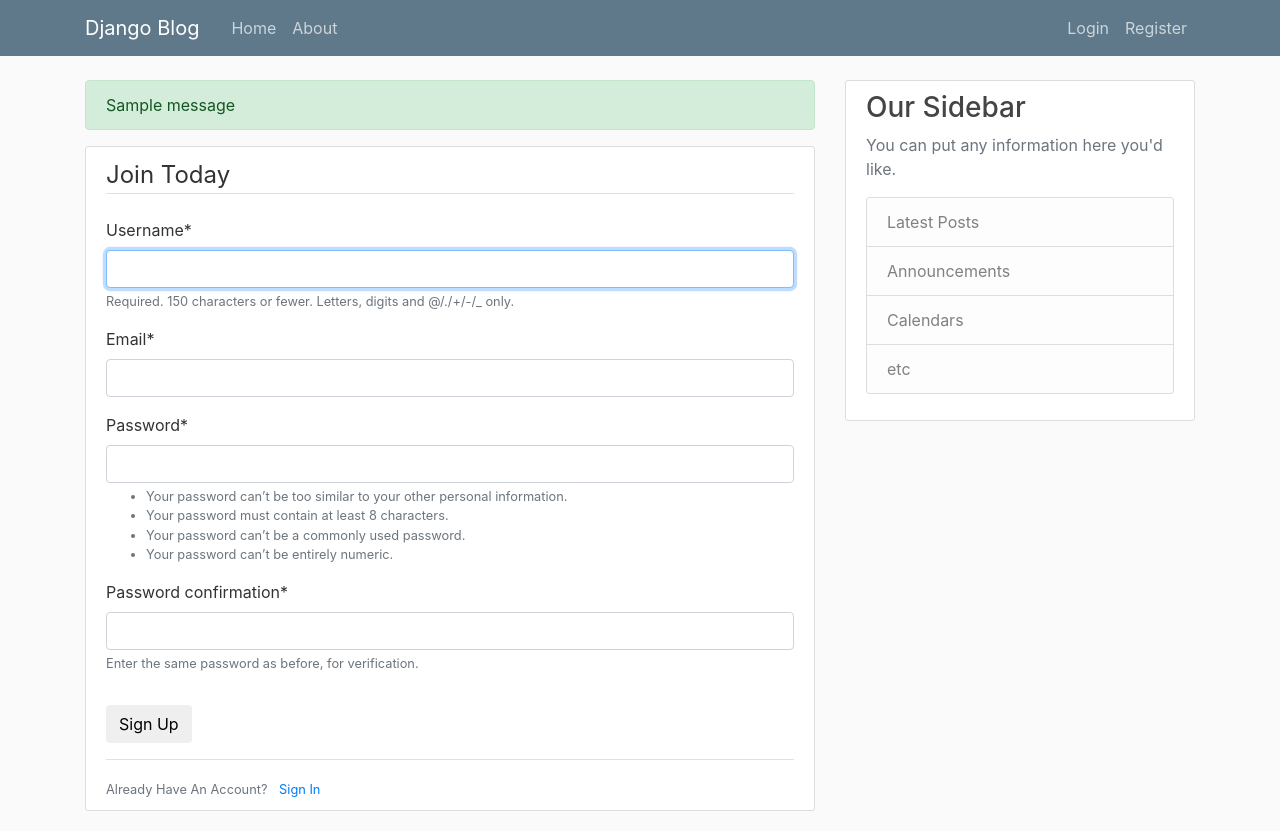
After one commit to timng001/django_test_final, a Django app: template django_test/users/templates/users/register.html in a window 1280 px wide. The commit adds this page. Run offline with Django 3.2, Linux system fonts and the light colour scheme; the template is opened without the code that fills it: values that come from a table or form of the project are taken from there, most other values are stand-ins (such as "Sample title", 1, 10 or a date in 2020); one stand-in notice (Sample message) is shown; some libraries are stand-ins or nearby versions.

Commit message:
from laptop

```diff
--- a/django_test/blog/templates/blog/base.html
+++ b/django_test/blog/templates/blog/base.html
@@ -43,7 +43,14 @@
     <main role="main" class="container">
       <div class="row">
         <div class="col-md-8">
-          {% block content %}{% endblock %}
+            {% if messages %}
+                {% for message in messages %}
+            <div class="alert alert-{{ message.tags }}">
+                {{ message }}
+            </div>
+                {% endfor %}
+            {% endif %}
+            {% block content %}{% endblock %}
         </div>
         <div class="col-md-4">
           <div class="content-section">
--- a/django_test/django_test/settings.py
+++ b/django_test/django_test/settings.py
@@ -32,6 +32,8 @@ ALLOWED_HOSTS = []
 
 INSTALLED_APPS = [
     'blog.apps.BlogConfig',
+    'users.apps.UsersConfig',
+    'crispy_forms',
     'django.contrib.admin',
     'django.contrib.auth',
     'django.contrib.contenttypes',
@@ -119,3 +121,5 @@ USE_TZ = True
 # https://docs.djangoproject.com/en/3.1/howto/static-files/
 
 STATIC_URL = '/static/'
+
+CRISPY_TEMPLATE_PACK = 'bootstrap4'
--- a/django_test/django_test/urls.py
+++ b/django_test/django_test/urls.py
@@ -15,8 +15,11 @@ Including another URLconf
 """
 from django.contrib import admin
 from django.urls import path, include
+from users import views as user_views
 
 urlpatterns = [
     path('admin/', admin.site.urls),
+    path('register/', user_views.register, name='register'),
     path('', include('blog.urls')),
+
 ]
--- /dev/null
+++ b/django_test/users/forms.py
@@ -0,0 +1,10 @@
+from django import forms
+from django.contrib.auth.models import User
+from django.contrib.auth.forms import UserCreationForm
+
+class UserRegisterForm(UserCreationForm):
+    email = forms.EmailField()
+
+    class Meta:
+        model = User
+        fields = ['username','email','password1','password2']
--- /dev/null
+++ b/django_test/users/templates/users/register.html
@@ -0,0 +1,21 @@
+{% extends "blog/base.html" %}
+{% load crispy_forms_tags %}
+{% block content %}
+    <div class="content-section">
+        <form method="POST">
+            {% csrf_token %}
+            <fieldset class="form-group">
+                <legend class="border-bottom mb-4">Join Today</legend>
+                {{ form|crispy }}
+            </fieldset>
+            <div class="form-group">
+                <button class="btn btn-online-info" type="submit">Sign Up</button>
+            </div>
+        </form>
+        <div class="border-top pt-3">
+            <small class="text-muted">
+                Already Have An Account? <a class="ml-2" href="#">Sign In</a>
+            </small>
+        </div>
+    </div>
+{% endblock content %}
```
Also changed, not shown: django_test/db.sqlite3.
